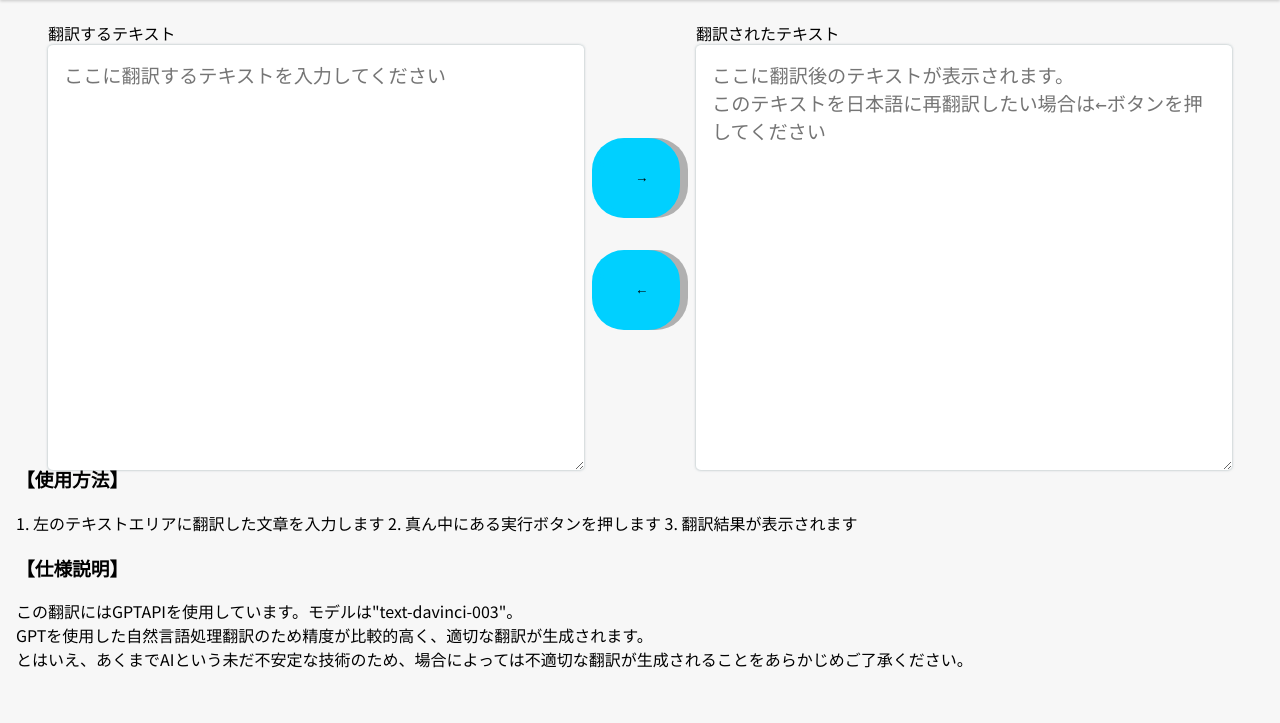
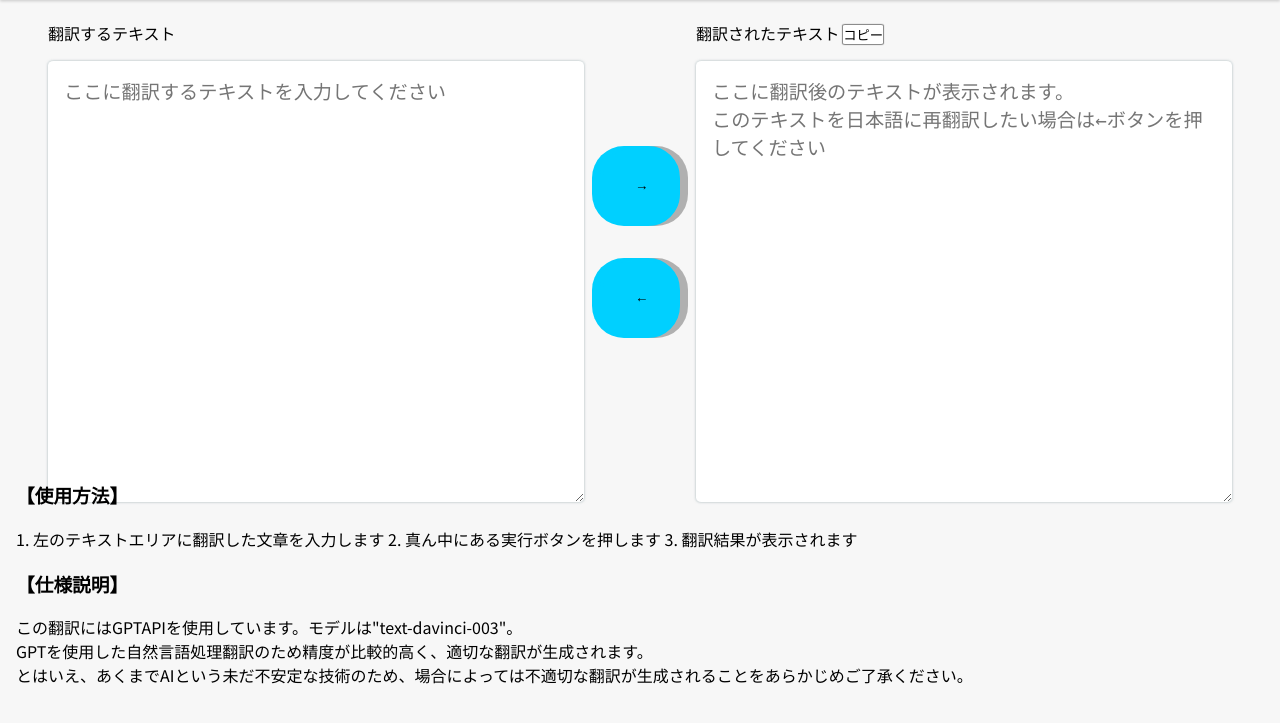
Before and after one commit to shi0n0/multi-translate-app, a Django app: page / in a window 1280 px wide. Shown: the part 46-769 px from the top of the page. Run offline with Django 4.2, Linux system fonts and the light colour scheme.

Commit message:
Copy button modified & remove fontawesome

```diff
--- a/GPT_Translate/templates/translation.html
+++ b/GPT_Translate/templates/translation.html
@@ -1,5 +1,5 @@
 <style>
-    @import url('https://fonts.googleapis.com/css2?family=Noto+Sans+JP:wght@300;400;700&display=swap');
+@import url('https://fonts.googleapis.com/css2?family=Noto+Sans+JP:wght@300;400;700&display=swap');
 
 html,body{
     margin: 0;
@@ -45,6 +45,7 @@ button{
     padding: 1rem 1rem;
     font-size: 1.2rem;
     font-weight: 300;
+    margin: 1rem 0 0 0;
 }
 
 .transBtn_wrap{
@@ -76,7 +77,19 @@ button{
     padding: 0 1rem;
 }
 
-
+.copyButton{
+    background-color: white;
+    box-shadow: 0 0 1px 1px gray;
+    border-radius: 5%;
+}
+.copyButton:hover{
+    background-color: whitesmoke
+}
+.copyButton:active{
+    -webkit-transform: translate(0,1px);
+	-moz-transform: translate(0,1px);
+	transform: translate(0,1px);
+}
 </style>
 {% load static %}
 <!DOCTYPE html>
@@ -84,9 +97,6 @@ button{
 <head>
     <meta charset="UTF-8">
     <title>自然言語翻訳</title>
-    <link href="{% static 'fontawesomefree/css/fontawesome.css' %}" rel="stylesheet" type="text/css">
-    <link href="{% static 'fontawesomefree/css/brands.css' %}" rel="stylesheet" type="text/css">
-    <link href="{% static 'fontawesomefree/css/solid.css' %}" rel="stylesheet" type="text/css">
 </head>
 <body>
 
@@ -110,7 +120,7 @@ button{
         <div>
             {% csrf_token %}
             <label for="input_text">翻訳されたテキスト</label>
-            <button class="copyButton" onclick="copyToClipboard(event)"><i class="fa-solid fa-2x fa-copy"></i></button>
+            <button class="copyButton" onclick="copyToClipboard(event)">コピー</button>
             <br>
             <textarea class="main_textarea" id="translated_text" name="translated_text" cols="55" rows="15" placeholder="ここに翻訳後のテキストが表示されます。&#10;このテキストを日本語に再翻訳したい場合は←ボタンを押してください" readonly></textarea>
             <br><br>
```
